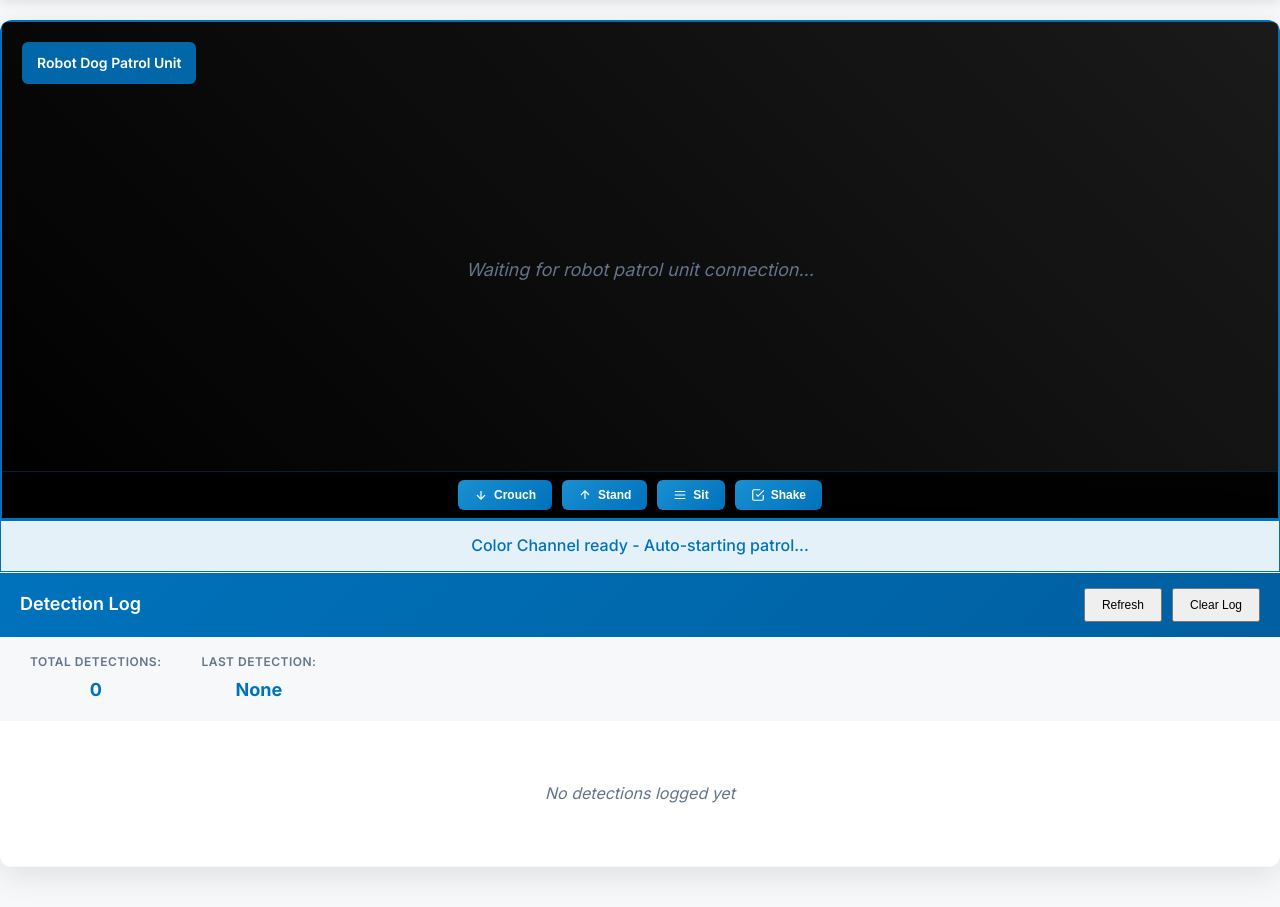
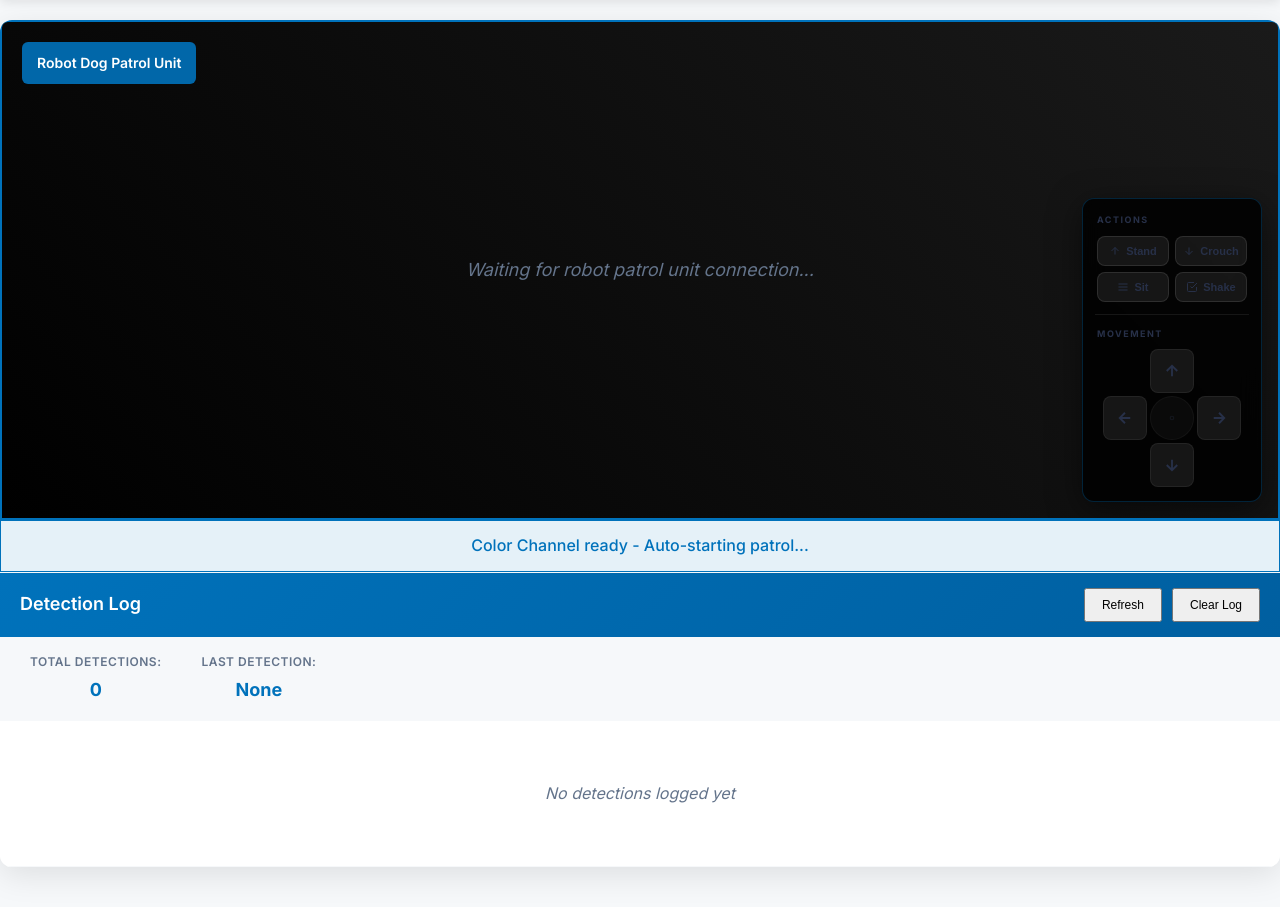
Before and after one commit to RaleighSF/robodog, a Flask app: page / in a window 1280 px wide. Shown: the part 77-984 px from the top of the page. Run offline with Flask 3, Linux system fonts and the light colour scheme; data that the repository does not hold is empty; some libraries are stand-ins or nearby versions.

Commit message:
feat: add D-pad movement controls and upgrade detection model
Add unified control panel with D-pad for directional movement (forward,
backward, strafe left/right) using GO2 Move API with automatic
BalanceStand initialization. Upgrade detection model from yolo11s to
yolo11m at 1280px input resolution for improved accuracy on small objects.

Co-Authored-By: Claude Opus 4.6 <noreply@anthropic.com>

```diff
--- a/config.yaml
+++ b/config.yaml
@@ -36,10 +36,10 @@ vision:
   detector: yoloe
   device: auto
   engine_path: ''
-  imgsz: 640
+  imgsz: 1280
   iou: 0.45
   max_det: 100
-  model_path: yolo11s.pt
+  model_path: yolo11m.pt
   nlp_enabled: false
   nlp_prompt: Find all electronics
   openai_api_key: ""
--- a/templates/index.html
+++ b/templates/index.html
@@ -311,58 +311,118 @@
             font-weight: 600;
         }
 
-        /* GO2 Robot Action Bar */
-        .go2-action-bar {
+        /* GO2 Robot Control Panel */
+        .go2-control-panel {
             position: absolute;
-            bottom: 0;
-            left: 0;
-            right: 0;
-            background: linear-gradient(to top, rgba(0, 0, 0, 0.95), rgba(0, 0, 0, 0.85));
-            backdrop-filter: blur(10px);
-            padding: 8px 16px;
+            bottom: 16px;
+            right: 16px;
+            background: rgba(0, 0, 0, 0.85);
+            backdrop-filter: blur(12px);
+            border-radius: 12px;
+            border: 1px solid rgba(0, 114, 187, 0.3);
+            padding: 14px;
             display: none;
-            justify-content: center;
-            align-items: center;
-            gap: 10px;
-            border-top: 1px solid rgba(0, 114, 187, 0.3);
-        }
-
-        .go2-action-bar.visible {
-            display: flex;
+            flex-direction: column;
+            gap: 12px;
+            box-shadow: 0 8px 32px rgba(0, 0, 0, 0.5);
+            min-width: 180px;
+        }
+        .go2-control-panel.visible { display: flex; }
+
+        .ctrl-panel-label {
+            font-size: 9px;
+            font-weight: 700;
+            color: var(--text-2);
+            text-transform: uppercase;
+            letter-spacing: 1.5px;
+            margin-bottom: -4px;
+        }
+
+        .ctrl-actions {
+            display: grid;
+            grid-template-columns: 1fr 1fr;
+            gap: 6px;
         }
 
         .go2-cmd-btn {
-            background: linear-gradient(135deg, var(--brand-500) 0%, var(--brand-600) 100%);
-            color: var(--bg-0);
-            border: none;
-            padding: 8px 16px;
-            border-radius: 6px;
-            font-size: 12px;
+            background: rgba(255, 255, 255, 0.08);
+            color: var(--text-1);
+            border: 1px solid rgba(255, 255, 255, 0.1);
+            padding: 8px 0;
+            border-radius: 8px;
+            font-size: 11px;
             font-weight: 600;
             cursor: pointer;
-            transition: all 0.2s ease;
+            transition: all 0.15s ease;
             display: flex;
             align-items: center;
-            gap: 6px;
-            box-shadow: 0 2px 4px rgba(0, 0, 0, 0.2);
-        }
-
+            justify-content: center;
+            gap: 5px;
+        }
         .go2-cmd-btn:hover {
-            transform: translateY(-2px);
-            box-shadow: 0 4px 8px rgba(0, 114, 187, 0.4);
-            background: linear-gradient(135deg, var(--brand-600) 0%, var(--brand-700) 100%);
-        }
-
+            background: rgba(0, 114, 187, 0.35);
+            border-color: rgba(0, 114, 187, 0.5);
+        }
         .go2-cmd-btn:active {
-            transform: translateY(0);
-            box-shadow: 0 2px 4px rgba(0, 0, 0, 0.2);
-        }
-
+            background: var(--brand-500);
+            color: var(--bg-0);
+        }
         .go2-cmd-btn:disabled {
-            opacity: 0.5;
+            opacity: 0.4;
             cursor: not-allowed;
-            transform: none;
-        }
+        }
+
+        .ctrl-divider {
+            height: 1px;
+            background: rgba(255, 255, 255, 0.08);
+            margin: 0 -2px;
+        }
+
+        .dpad {
+            display: grid;
+            grid-template-columns: 44px 44px 44px;
+            grid-template-rows: 44px 44px 44px;
+            gap: 3px;
+            justify-self: center;
+            align-self: center;
+        }
+
+        .dpad-btn {
+            width: 44px;
+            height: 44px;
+            border: none;
+            border-radius: 8px;
+            background: rgba(255, 255, 255, 0.08);
+            border: 1px solid rgba(255, 255, 255, 0.06);
+            color: var(--text-1);
+            cursor: pointer;
+            display: flex;
+            align-items: center;
+            justify-content: center;
+            transition: all 0.12s ease;
+            -webkit-user-select: none;
+            user-select: none;
+            touch-action: none;
+        }
+        .dpad-btn:hover {
+            background: rgba(0, 114, 187, 0.3);
+            border-color: rgba(0, 114, 187, 0.4);
+        }
+        .dpad-btn:active, .dpad-btn.active {
+            background: var(--brand-500);
+            color: var(--bg-0);
+            border-color: var(--brand-500);
+            box-shadow: 0 0 16px rgba(0, 114, 187, 0.5);
+        }
+        .dpad-btn svg { pointer-events: none; }
+        .dpad-spacer { visibility: hidden; }
+        .dpad-center {
+            background: rgba(255, 255, 255, 0.03);
+            border-radius: 50%;
+            border-color: rgba(255, 255, 255, 0.04);
+            cursor: default;
+        }
+        .dpad-center:hover { background: rgba(255, 255, 255, 0.03); }
 
         .status {
             margin: 0;
@@ -1213,33 +1273,50 @@
             <canvas id="detectionOverlay" class="detection-overlay"></canvas>
             <div id="loadingText" class="loading">Waiting for robot patrol unit connection...</div>
 
-            <!-- GO2 Robot Control Action Bar -->
-            <div id="go2ActionBar" class="go2-action-bar">
-                <button class="go2-cmd-btn" onclick="sendGO2Command('crouch')" title="Crouch (lower body)">
-                    <svg width="14" height="14" viewBox="0 0 24 24" fill="none" stroke="currentColor" stroke-width="2">
-                        <path d="M12 19V5M5 12l7 7 7-7"/>
-                    </svg>
+            <!-- GO2 Robot Control Panel -->
+            <div id="go2ControlPanel" class="go2-control-panel">
+                <span class="ctrl-panel-label">Actions</span>
+                <div class="ctrl-actions">
+                    <button class="go2-cmd-btn" onclick="sendGO2Command('stand')" title="Stand up">
+                        <svg width="12" height="12" viewBox="0 0 24 24" fill="none" stroke="currentColor" stroke-width="2"><path d="M12 5v14M5 12l7-7 7 7"/></svg>
+                        Stand
+                    </button>
+                    <button class="go2-cmd-btn" onclick="sendGO2Command('crouch')" title="Crouch">
+                        <svg width="12" height="12" viewBox="0 0 24 24" fill="none" stroke="currentColor" stroke-width="2"><path d="M12 19V5M5 12l7 7 7-7"/></svg>
                         Crouch
                     </button>
-                <button class="go2-cmd-btn" onclick="sendGO2Command('stand')" title="Stand up">
-                    <svg width="14" height="14" viewBox="0 0 24 24" fill="none" stroke="currentColor" stroke-width="2">
-                        <path d="M12 5v14M5 12l7-7 7 7"/>
-                    </svg>
-                    Stand
-                </button>
                     <button class="go2-cmd-btn" onclick="sendGO2Command('sit')" title="Sit down">
-                    <svg width="14" height="14" viewBox="0 0 24 24" fill="none" stroke="currentColor" stroke-width="2">
-                        <path d="M3 12h18M3 6h18M3 18h18"/>
-                    </svg>
+                        <svg width="12" height="12" viewBox="0 0 24 24" fill="none" stroke="currentColor" stroke-width="2"><path d="M3 12h18M3 6h18M3 18h18"/></svg>
                         Sit
                     </button>
                     <button class="go2-cmd-btn" onclick="sendGO2Command('shake')" title="Shake hands">
-                    <svg width="14" height="14" viewBox="0 0 24 24" fill="none" stroke="currentColor" stroke-width="2">
-                        <path d="M9 11l3 3L22 4"/>
-                        <path d="M21 12v7a2 2 0 01-2 2H5a2 2 0 01-2-2V5a2 2 0 012-2h11"/>
-                    </svg>
+                        <svg width="12" height="12" viewBox="0 0 24 24" fill="none" stroke="currentColor" stroke-width="2"><path d="M9 11l3 3L22 4"/><path d="M21 12v7a2 2 0 01-2 2H5a2 2 0 01-2-2V5a2 2 0 012-2h11"/></svg>
                         Shake
                     </button>
+                </div>
+                <div class="ctrl-divider"></div>
+                <span class="ctrl-panel-label">Movement</span>
+                <div class="dpad">
+                    <div class="dpad-spacer"></div>
+                    <button class="dpad-btn" data-vx="0.4" data-vy="0" data-vyaw="0" title="Forward">
+                        <svg width="18" height="18" viewBox="0 0 24 24" fill="none" stroke="currentColor" stroke-width="2.5"><path d="M12 19V5M5 12l7-7 7 7"/></svg>
+                    </button>
+                    <div class="dpad-spacer"></div>
+                    <button class="dpad-btn" data-vx="0" data-vy="0.3" data-vyaw="0" title="Strafe Left">
+                        <svg width="18" height="18" viewBox="0 0 24 24" fill="none" stroke="currentColor" stroke-width="2.5"><path d="M19 12H5M12 5l-7 7 7 7"/></svg>
+                    </button>
+                    <div class="dpad-btn dpad-center">
+                        <svg width="14" height="14" viewBox="0 0 24 24" fill="none" stroke="currentColor" stroke-width="2" opacity="0.3"><circle cx="12" cy="12" r="3"/></svg>
+                    </div>
+                    <button class="dpad-btn" data-vx="0" data-vy="-0.3" data-vyaw="0" title="Strafe Right">
+                        <svg width="18" height="18" viewBox="0 0 24 24" fill="none" stroke="currentColor" stroke-width="2.5"><path d="M5 12h14M12 5l7 7-7 7"/></svg>
+                    </button>
+                    <div class="dpad-spacer"></div>
+                    <button class="dpad-btn" data-vx="-0.3" data-vy="0" data-vyaw="0" title="Backward">
+                        <svg width="18" height="18" viewBox="0 0 24 24" fill="none" stroke="currentColor" stroke-width="2.5"><path d="M12 5v14M5 12l7 7 7-7"/></svg>
+                    </button>
+                    <div class="dpad-spacer"></div>
+                </div>
             </div>
         </div>
         <div id="status" class="status info">Color Channel ready - Auto-starting patrol...</div>
@@ -2800,18 +2877,57 @@
 
         // GO2 Action Bar Management
         function showGO2ActionBar() {
-            const actionBar = document.getElementById('go2ActionBar');
-            if (actionBar) {
-                actionBar.classList.add('visible');
-            }
+            const panel = document.getElementById('go2ControlPanel');
+            if (panel) panel.classList.add('visible');
         }
 
         function hideGO2ActionBar() {
-            const actionBar = document.getElementById('go2ActionBar');
-            if (actionBar) {
-                actionBar.classList.remove('visible');
-            }
-        }
+            const panel = document.getElementById('go2ControlPanel');
+            if (panel) panel.classList.remove('visible');
+        }
+
+        // D-Pad movement controls
+        (function initDpad() {
+            let _moveInterval = null;
+            const MOVE_RATE_MS = 200;
+
+            function startMove(btn) {
+                stopMove();
+                btn.classList.add('active');
+                const vx = parseFloat(btn.dataset.vx);
+                const vy = parseFloat(btn.dataset.vy);
+                const vyaw = parseFloat(btn.dataset.vyaw);
+                sendMoveCmd(vx, vy, vyaw);
+                _moveInterval = setInterval(() => sendMoveCmd(vx, vy, vyaw), MOVE_RATE_MS);
+            }
+
+            function stopMove() {
+                if (_moveInterval) {
+                    clearInterval(_moveInterval);
+                    _moveInterval = null;
+                }
+                document.querySelectorAll('.dpad-btn.active').forEach(b => b.classList.remove('active'));
+                fetch('/go2/stop', { method: 'POST', headers: {'Content-Type': 'application/json'}, body: '{}' }).catch(() => {});
+            }
+
+            async function sendMoveCmd(vx, vy, vyaw) {
+                try {
+                    await fetch('/go2/move', {
+                        method: 'POST',
+                        headers: {'Content-Type': 'application/json'},
+                        body: JSON.stringify({ vx, vy, vyaw })
+                    });
+                } catch (e) { /* best-effort */ }
+            }
+
+            document.querySelectorAll('.dpad-btn:not(.dpad-center)').forEach(btn => {
+                btn.addEventListener('mousedown', (e) => { e.preventDefault(); startMove(btn); });
+                btn.addEventListener('touchstart', (e) => { e.preventDefault(); startMove(btn); }, { passive: false });
+            });
+            document.addEventListener('mouseup', stopMove);
+            document.addEventListener('touchend', stopMove);
+            document.addEventListener('touchcancel', stopMove);
+        })();
 
         // Show action bar on page load if GO2 is selected
         if (cameraSelect && cameraSelect.value === 'go2_webrtc') {
```
Also changed, not shown: go2_service.py (+60 -0 lines), web_app.py (+29 -0 lines). Lines whose indentation alone changed are shown as unchanged.
